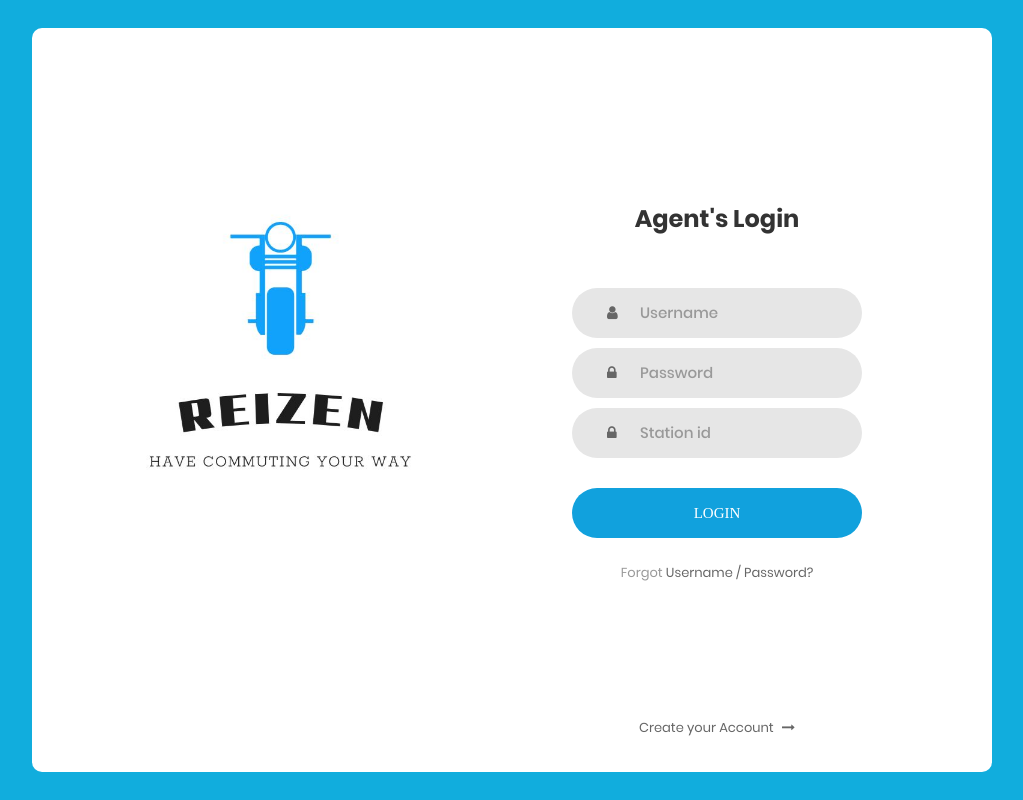
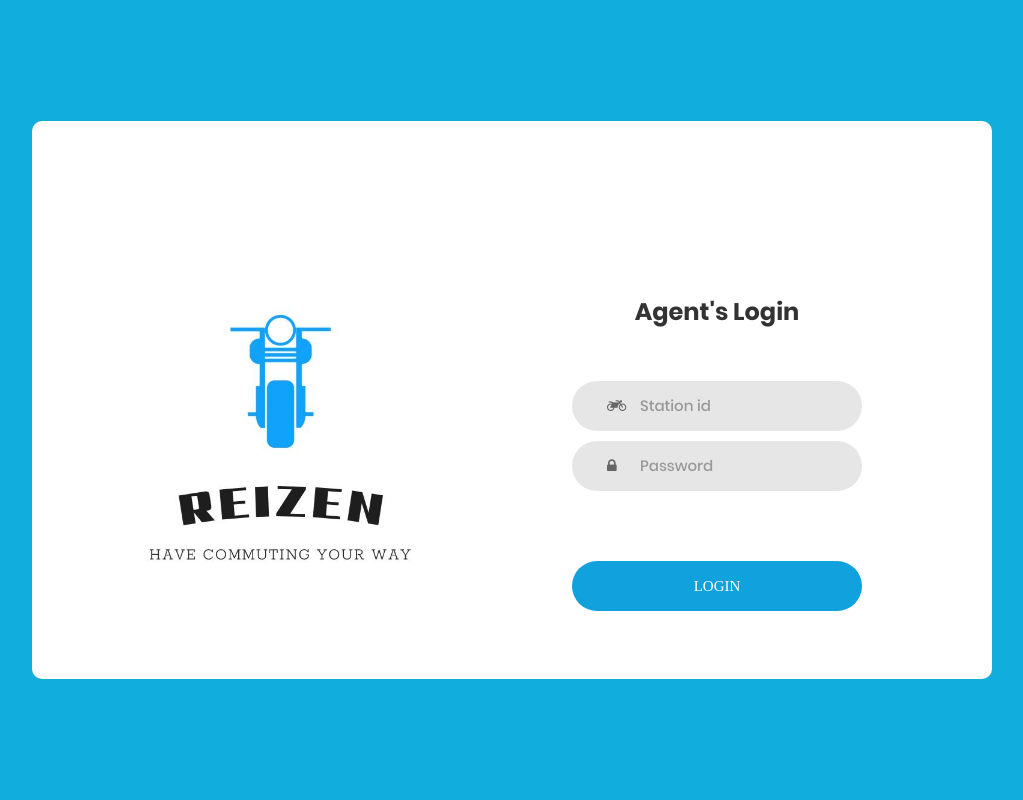
Before and after one commit to Hariharan-SV/REIZEN, a Flask app: page /agent_login in a window 1280 px wide. Shown: the whole page, without its empty margins (128-1151 px from the left). Run offline with Flask 2, Linux system fonts and the light colour scheme; some libraries are stand-ins or nearby versions; some web fonts are replaced.

Commit message:
agent_login requires station id

```diff
--- a/templates/agent_login.html
+++ b/templates/agent_login.html
@@ -35,26 +35,18 @@
 						Agent's  Login
 					</span>
 
-					<div class="wrap-input100 validate-input" data-validate = "Valid name is required">
-						<input class="input100" type="text" name="user" placeholder="Username"/>
+					<div class="wrap-input100 validate-input" data-validate = "Station id is required">
+						<input class="input100" type="number" name="s_id" placeholder="Station id" min="1" max="30"/>
 						<span class="focus-input100"></span>
 						<span class="symbol-input100">
-							<i class="fa fa-user" aria-hidden="true"></i>
+							<i class="fa fa-motorcycle" aria-hidden="true"></i>
 						</span>
 					</div>
 
-					<div class="wrap-input100 validate-input" data-validate = "Password is required">
+					<div class="wrap-input100 validate-input  p-b-40" data-validate = "Password is required">
 						<input class="input100" type="password" name="pass" placeholder="Password"/>
 						<span class="focus-input100"></span>
-						<span class="symbol-input100">
-							<i class="fa fa-lock" aria-hidden="true"></i>
-						</span>
-					</div>
-
-					<div class="wrap-input100 validate-input" data-validate = "Station id is required">
-						<input class="input100" type="station_id" name="s_id" placeholder="Station id"/>
-						<span class="focus-input100"></span>
-						<span class="symbol-input100">
+						<span class="symbol-input100 p-b-40">
 							<i class="fa fa-lock" aria-hidden="true"></i>
 						</span>
 					</div>
@@ -65,27 +57,12 @@
 						</button>
 					</div>
 
-					<div class="text-center p-t-22">
-						<span class="txt1">
-							Forgot
-						</span>
-						<a class="txt2" href="#">
-							Username / Password?
-						</a>
-					</div>
-
 					<div class="text-center flashes p-t-35">
 						{% for message in get_flashed_messages() %}
 						  {{ message }}
 						{% endfor %}
 					</div>
 
-					<div class="text-center p-t-96">
-						<a class="txt2" href="/signup">
-							Create your Account
-							<i class="fa fa-long-arrow-right m-l-5" aria-hidden="true"></i>
-						</a>
-					</div>
 				</form>
 			</div>
 		</div>
```
